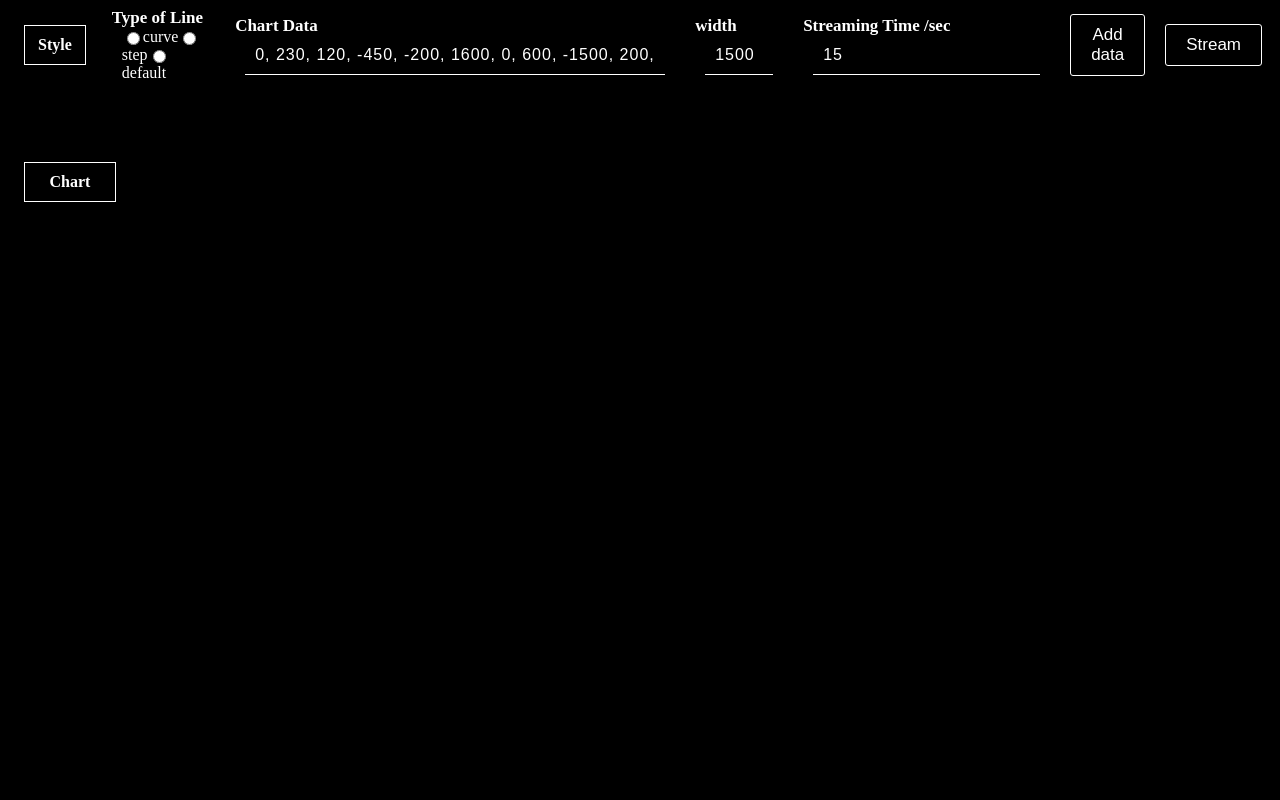
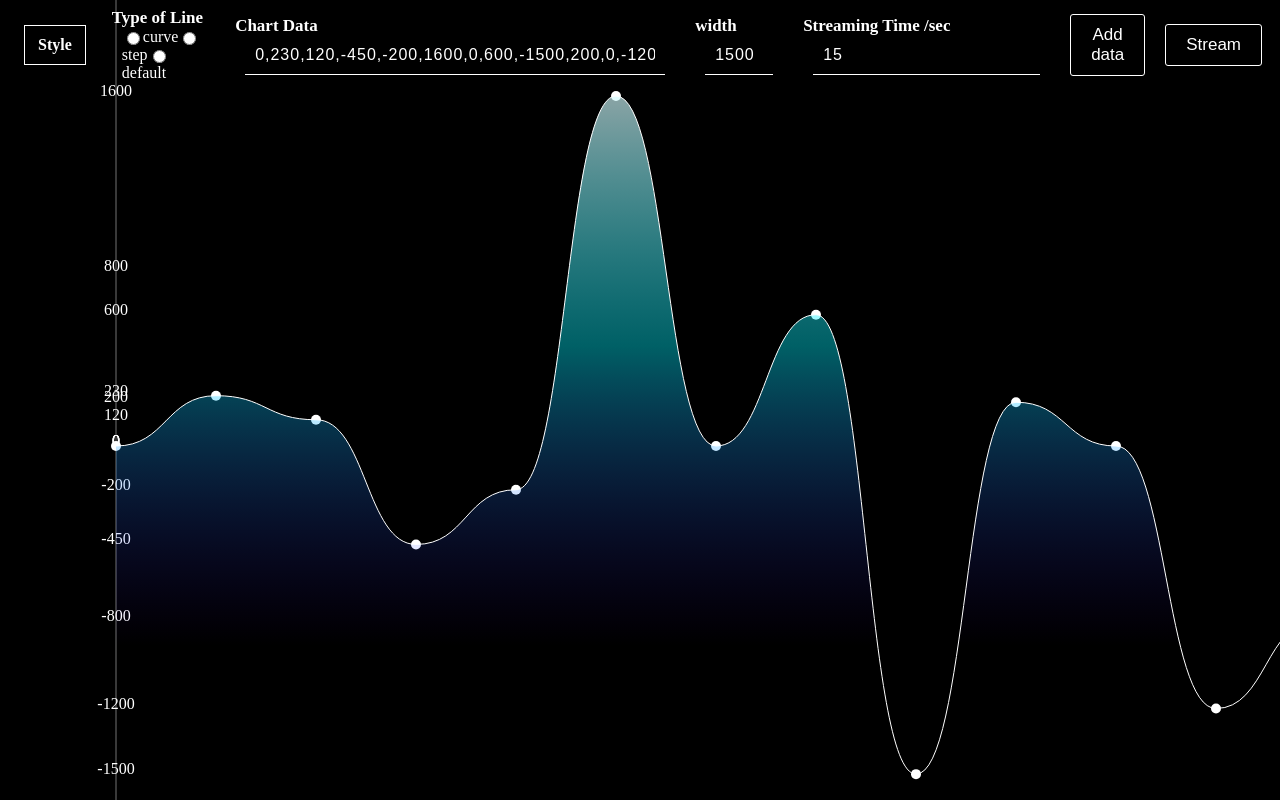
Before and after one commit to pikpokjeon/JS-Data-Visualization-Project, a plain HTML site: page index.html in a window 1280 px wide. Drawn offline with Linux system fonts and the light colour scheme; files that its build step writes are made by us from their sources.

Commit message:
build: update

```diff
--- a/index.html
+++ b/index.html
@@ -5,7 +5,7 @@
     <meta http-equiv="X-UA-Compatible" content="IE=edge">
     <meta name="viewport" content="width=device-width, initial-scale=1.0">
     <title>Charts</title>
-  <link rel="stylesheet" type="text/css" href="style.css">
+  <link rel="stylesheet" type="text/css" href="./Charts/style.css">
 
 </head>
 <body>
@@ -73,7 +73,7 @@
     </section>
 
   </main>
-  <script type="module" src="./main.js"></script>
+  <script type="module" src="./Charts/main.js"></script>
 
 </body>
 </html>
```
